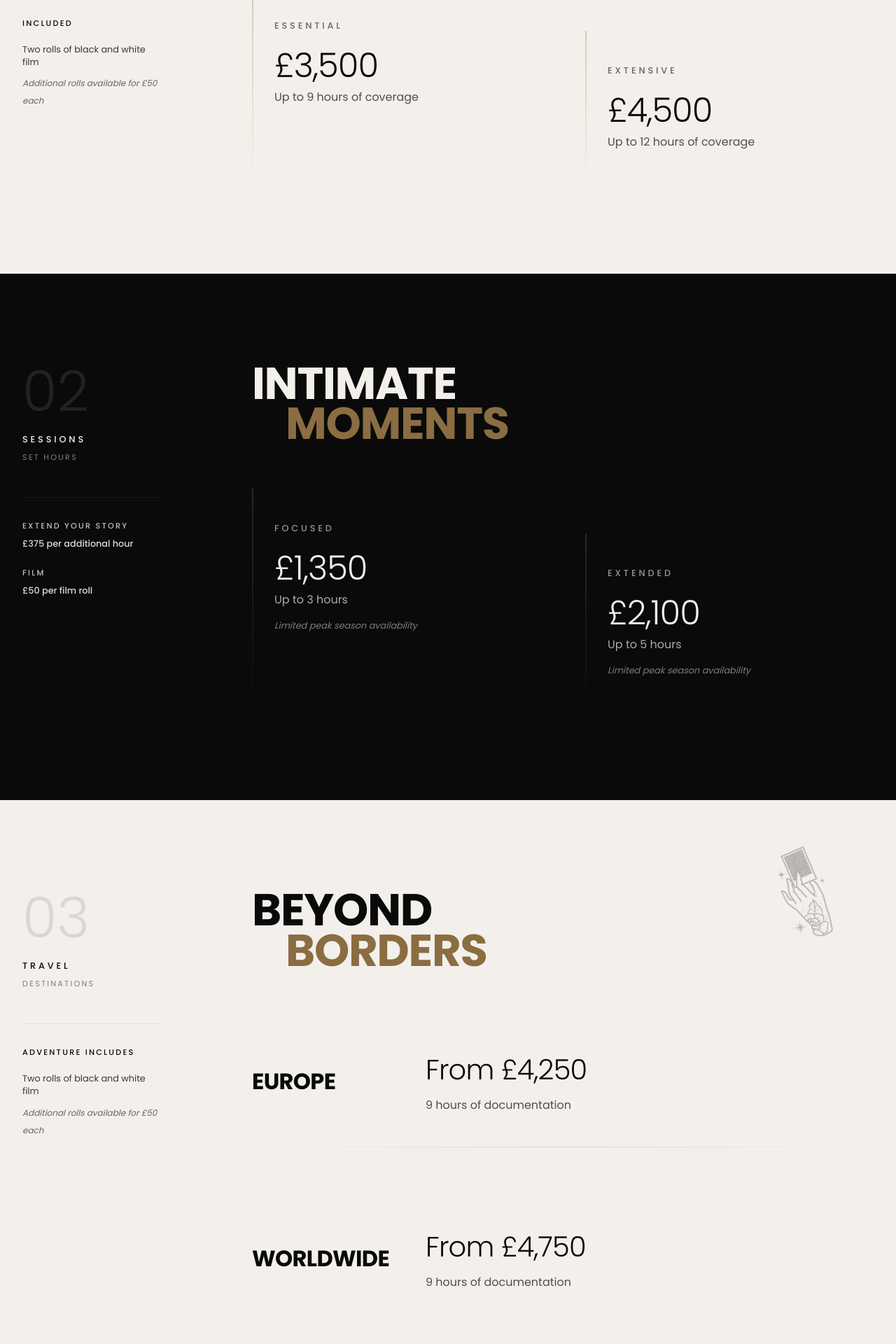
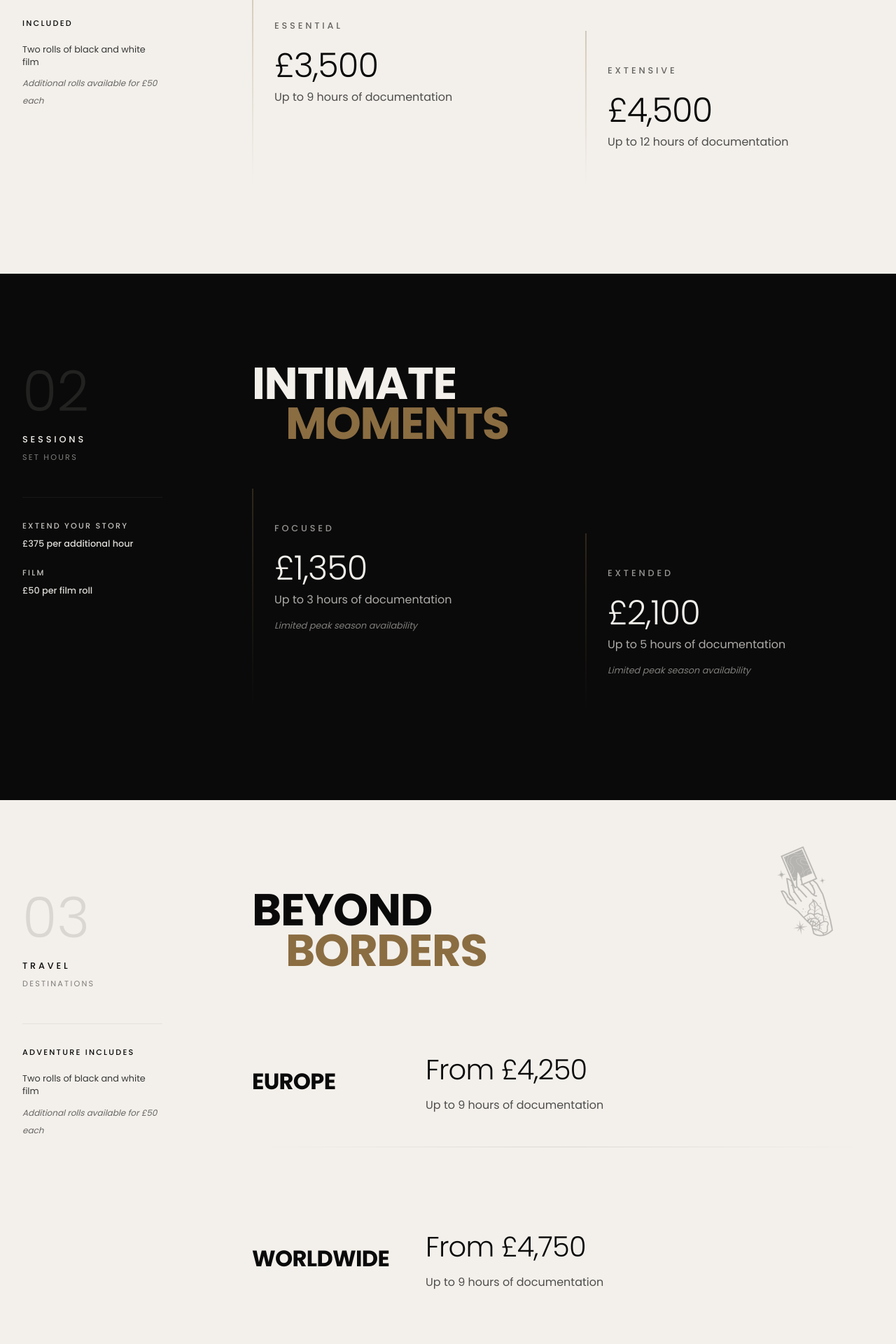
Before and after one commit to maxwebsterkhan/chloe-mary, a Next.js app: page /pricing in a window 1280 px wide. Shown: the part 1300-3220 px from the top of the page at 70% size. Built offline with nearby package versions, Linux system fonts and the light colour scheme.

Commit message:
copy updates

```diff
--- a/src/app/_components/seo/structured-data.tsx
+++ b/src/app/_components/seo/structured-data.tsx
@@ -46,7 +46,7 @@ export default function StructuredData() {
             "@type": "Service",
             name: "Full Day Essential Coverage",
             description:
-              "Up to 9 hours of coverage with professional editing, online gallery access, and personal printing rights. Includes two rolls of black and white film.",
+              "Up to 9 hours of documentation with professional editing, online gallery access, and personal printing rights. Includes two rolls of black and white film.",
             offers: {
               "@type": "Offer",
               price: "3500",
@@ -58,9 +58,9 @@ export default function StructuredData() {
           "@type": "Offer",
           itemOffered: {
             "@type": "Service",
-            name: "Full Day Extensive Coverage",
+            name: "Full Day Extensive Documentation",
             description:
-              "Up to 12 hours of coverage with professional editing, online gallery access, and personal printing rights. Includes two rolls of black and white film.",
+              "Up to 12 hours of documentation with professional editing, online gallery access, and personal printing rights. Includes two rolls of black and white film.",
             offers: {
               "@type": "Offer",
               price: "4500",
--- a/src/app/pricing/page.tsx
+++ b/src/app/pricing/page.tsx
@@ -268,7 +268,7 @@ export default function PricingPage() {
                     <div className={styles.priceDetails}>
                       <span className={styles.priceAmount}>£3,500</span>
                       <span className={styles.priceDesc}>
-                        Up to 9 hours of coverage
+                        Up to 9 hours of documentation
                       </span>
                     </div>
                   </div>
@@ -278,7 +278,7 @@ export default function PricingPage() {
                     <div className={styles.priceDetails}>
                       <span className={styles.priceAmount}>£4,500</span>
                       <span className={styles.priceDesc}>
-                        Up to 12 hours of coverage
+                        Up to 12 hours of documentation
                       </span>
                     </div>
                   </div>
@@ -339,7 +339,9 @@ export default function PricingPage() {
                     <div className={styles.priceLabel}>FOCUSED</div>
                     <div className={styles.priceDetails}>
                       <span className={styles.priceAmount}>£1,350</span>
-                      <span className={styles.priceDesc}>Up to 3 hours</span>
+                      <span className={styles.priceDesc}>
+                        Up to 3 hours of documentation
+                      </span>
                       <span className={styles.availability}>
                         Limited peak season availability
                       </span>
@@ -350,7 +352,9 @@ export default function PricingPage() {
                     <div className={styles.priceLabel}>EXTENDED</div>
                     <div className={styles.priceDetails}>
                       <span className={styles.priceAmount}>£2,100</span>
-                      <span className={styles.priceDesc}>Up to 5 hours</span>
+                      <span className={styles.priceDesc}>
+                        Up to 5 hours of documentation
+                      </span>
                       <span className={styles.availability}>
                         Limited peak season availability
                       </span>
@@ -437,7 +441,7 @@ export default function PricingPage() {
                         From £4,250
                       </span>
                       <span className={styles.destinationDesc}>
-                        9 hours of documentation
+                        Up to 9 hours of documentation
                       </span>
                     </div>
                   </div>
@@ -451,7 +455,7 @@ export default function PricingPage() {
                         From £4,750
                       </span>
                       <span className={styles.destinationDesc}>
-                        9 hours of documentation
+                        Up to 9 hours of documentation
                       </span>
                     </div>
                   </div>
```
